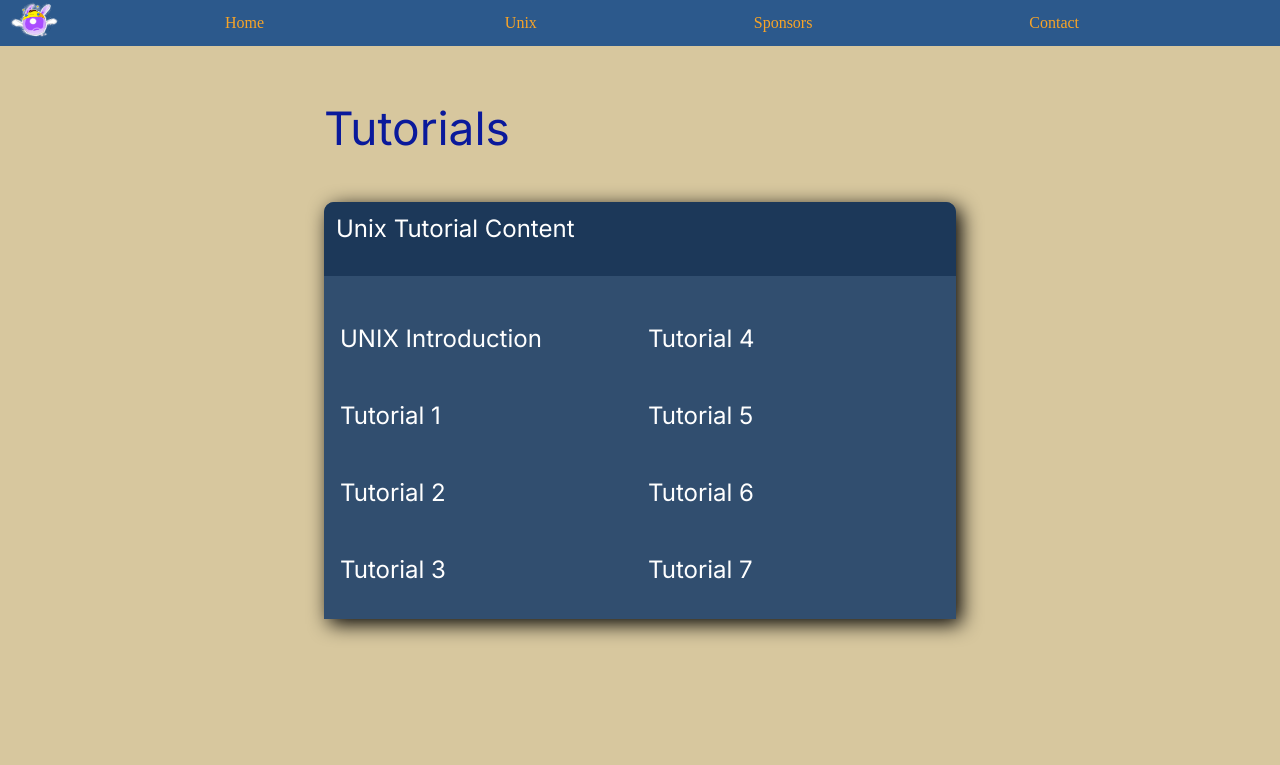
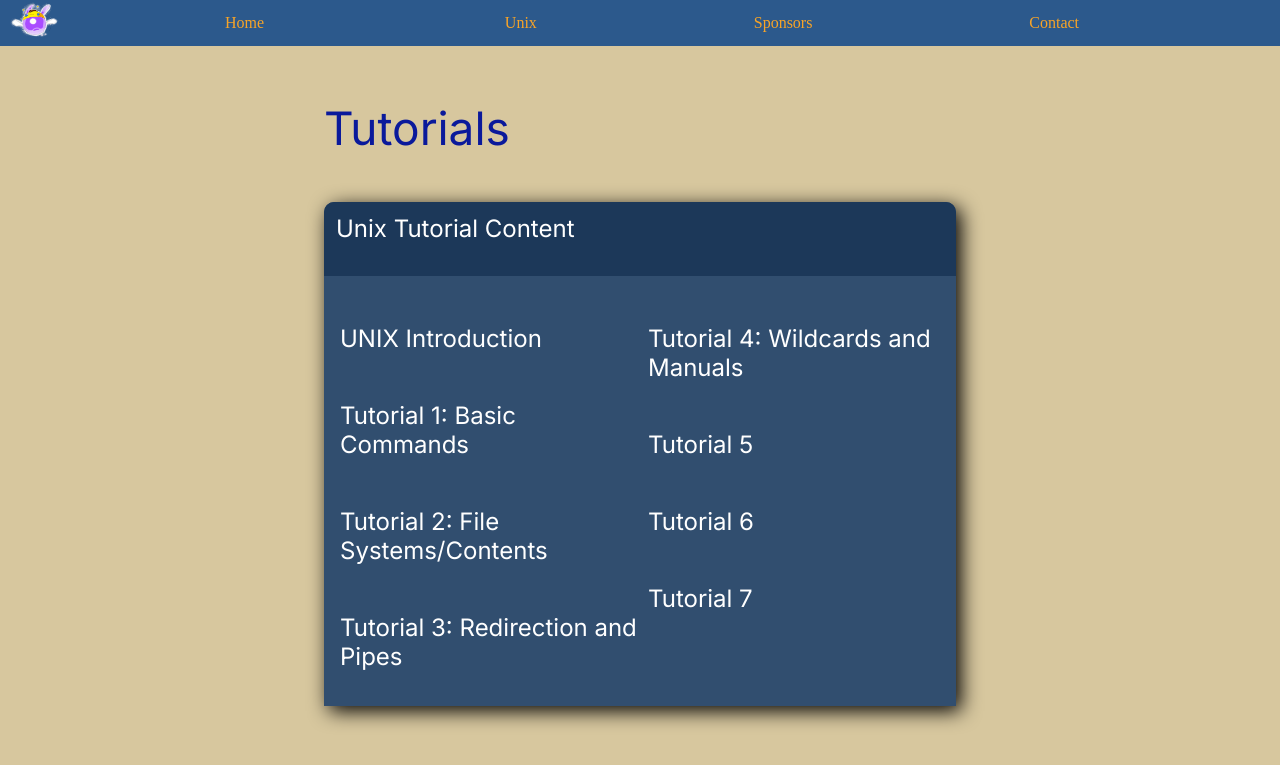
Before and after one commit to Kaiirros/ISTE240-Roasted-Duck, a PHP site: page /tutorial.php in a window 1280 px wide. Shown: the top 765 px of the page. Run offline with PHP 8.4, Linux system fonts and the light colour scheme.

Commit message:
Tutorial Titles Added

```diff
--- a/tutorial.php
+++ b/tutorial.php
@@ -34,33 +34,33 @@
         </div>
 
         <div>
-          <p class="tutorial-element"><a href="tutorial1.php" class="tutorial-link">Tutorial 1 </a></p>
+          <p class="tutorial-element"><a href="tutorial1.php" class="tutorial-link">Tutorial 1: Basic Commands</a></p>
         </div>
 
         <div>
-          <p class="tutorial-element"><a href="tutorial2.php" class="tutorial-link">Tutorial 2 </a></p>
+          <p class="tutorial-element"><a href="tutorial2.php" class="tutorial-link">Tutorial 2: File Systems/Contents </a></p>
         </div>
 
         <div>
-          <p class="tutorial-element"><a href="tutorial3.php" class="tutorial-link">Tutorial 3 </a></p>
+          <p class="tutorial-element"><a href="tutorial3.php" class="tutorial-link">Tutorial 3: Redirection and Pipes</a></p>
         </div>
       </div>
 
       <div class="tutorial-inner-grid">
         <div>
-          <p class="tutorial-element"><a href="tutorial4.php" class="tutorial-link">Tutorial 4 </a></p>
+          <p class="tutorial-element"><a href="tutorial4.php" class="tutorial-link">Tutorial 4: Wildcards and Manuals</a></p>
         </div>
 
         <div>
-          <p class="tutorial-element"><a href="#" class="tutorial-link">Tutorial 5 </a></p>
+          <p class="tutorial-element"><a href="tutorial5.php" class="tutorial-link">Tutorial 5 </a></p>
         </div>
 
         <div>
-          <p class="tutorial-element"><a href="#" class="tutorial-link">Tutorial 6 </a></p>
+          <p class="tutorial-element"><a href="tutorial6.php" class="tutorial-link">Tutorial 6 </a></p>
         </div>
 
         <div>
-          <p class="tutorial-element"><a href="#" class="tutorial-link">Tutorial 7 </a></p>
+          <p class="tutorial-element"><a href="tutorial7.php" class="tutorial-link">Tutorial 7 </a></p>
         </div>
       </div>
 
--- a/tutorial1.php
+++ b/tutorial1.php
@@ -14,7 +14,7 @@
   <br>
   <br>
   <br>
-  <p class="tutorial-header"> Tutorial 1</p>
+  <p class="tutorial-header"> Tutorial 1 : Basic Commands</p>
   <div class="tutorial2-grid">
 
     <div>
--- a/tutorial4.php
+++ b/tutorial4.php
@@ -15,7 +15,7 @@
     <br>
     <br>
     <br>
-    <p class="tutorial-header"> Tutorial 4</p>
+    <p class="tutorial-header"> Tutorial 4 : Wildcards and Manuals</p>
 
     <div class="tutorial3-grid">
         <div class="grid-color">
```
